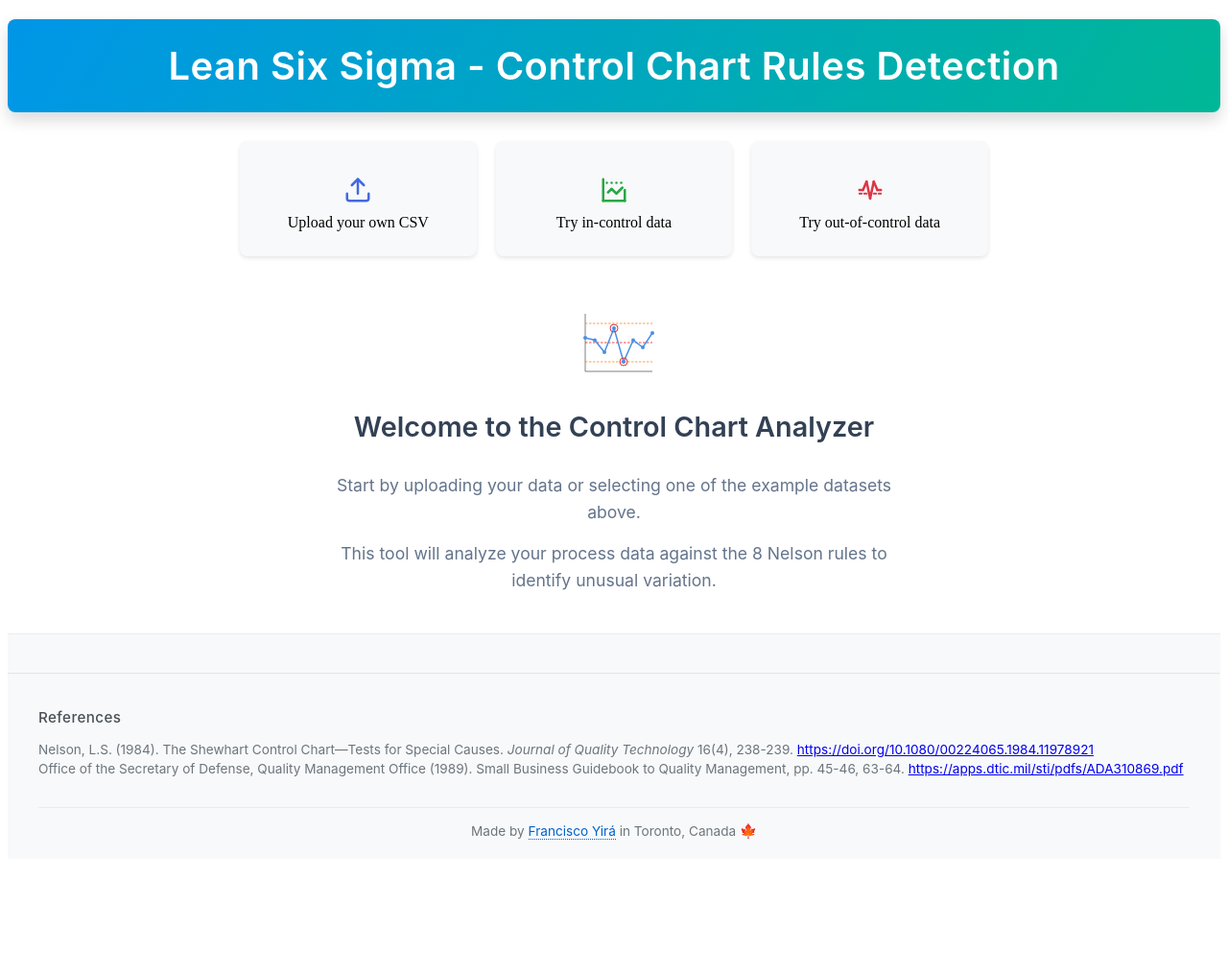
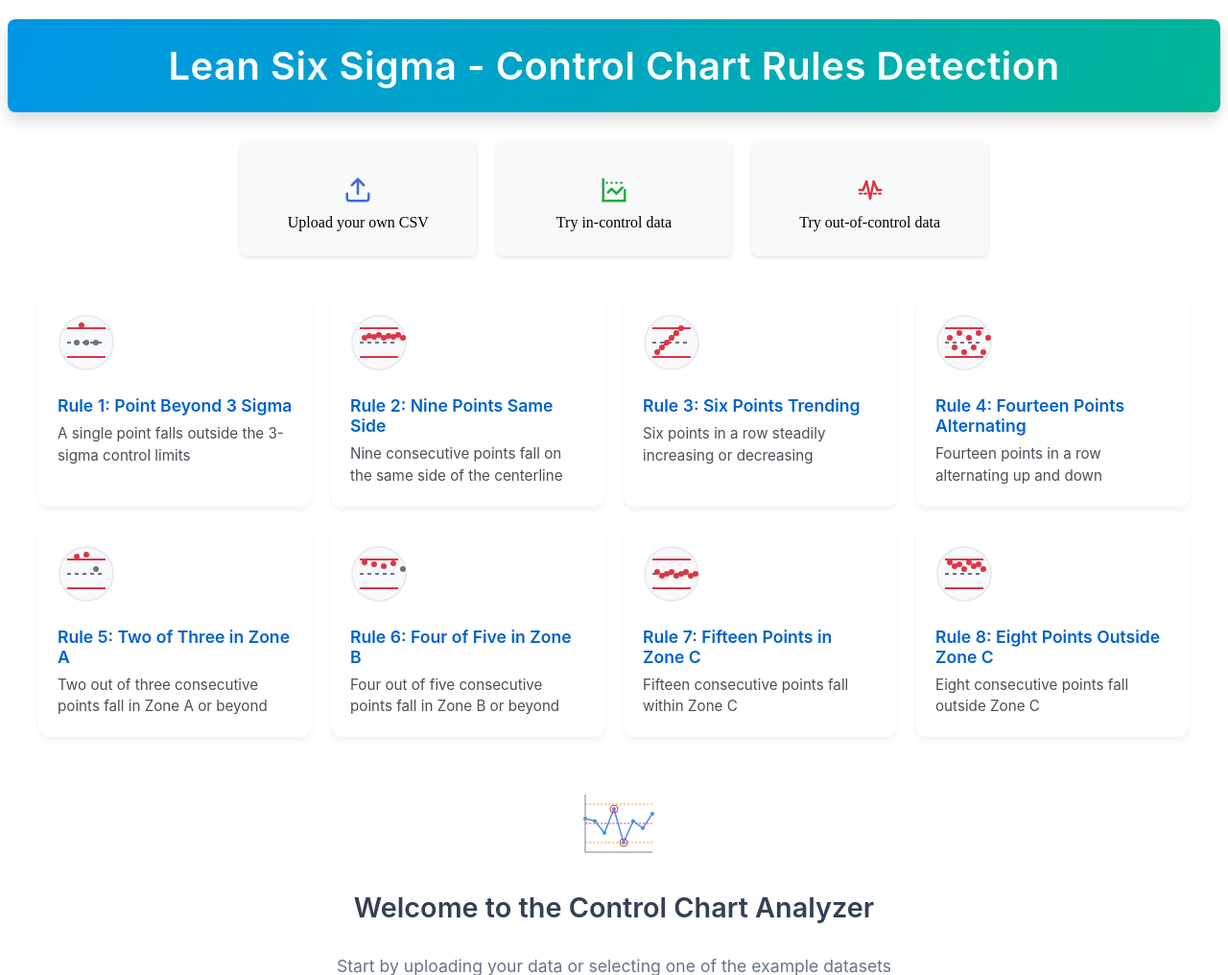
Before and after one commit to franciscoyira/lss_controlchart_web, a Flask app: page / in a window 1280 px wide. Shown: the top 1016 px of the page at 96% size. Before the commit the page ends 875 px from the top, so only its background shows below. Run offline with Flask 3, Linux system fonts and the light colour scheme.

Commit message:
MVP of #8

```diff
--- a/app/app.py
+++ b/app/app.py
@@ -20,13 +20,12 @@ app.layout = html.Div([
     html.Div([
         # Upload CSV Card
         html.Div([
-            html.Div([
-                html.Img(src='/assets/upload_icon.svg', className='card-icon'),
-                html.Div("Upload your own CSV")
-            ], className='card-content'),
             dcc.Upload(
                 id='upload-data',
-                children=html.Div([]),
+                children=html.Div([
+                    html.Img(src='/assets/upload_icon.svg', className='card-icon'),
+                    html.Div("Upload your own CSV")
+                ], className='card-content'),
                 className='upload-component'
             ),
         ], id='upload-card', className='option-card upload-card'),
@@ -50,6 +49,9 @@ app.layout = html.Div([
 
     # Plot container
     html.Div(id='plot-container'),
+
+    # Rule boxes container
+    html.Div(id='rule-boxes-container', className='rule-boxes-container'),
 
     # Display the uploaded data info
     html.Div(id='output-data-upload'),
@@ -376,13 +378,80 @@ def process_data(df):
 
     return df_with_rules, limits
 
+def create_rule_boxes():
+    """Create the rule boxes component with illustrations and descriptions"""
+    rules = [
+        {
+            'number': 1,
+            'title': 'Point Beyond 3 Sigma',
+            'description': 'A single point falls outside the 3-sigma control limits',
+            'icon': '/assets/rule1.svg'
+        },
+        {
+            'number': 2,
+            'title': 'Nine Points Same Side',
+            'description': 'Nine consecutive points fall on the same side of the centerline',
+            'icon': '/assets/rule2.svg'
+        },
+        {
+            'number': 3,
+            'title': 'Six Points Trending',
+            'description': 'Six points in a row steadily increasing or decreasing',
+            'icon': '/assets/rule3.svg'
+        },
+        {
+            'number': 4,
+            'title': 'Fourteen Points Alternating',
+            'description': 'Fourteen points in a row alternating up and down',
+            'icon': '/assets/rule4.svg'
+        },
+        {
+            'number': 5,
+            'title': 'Two of Three in Zone A',
+            'description': 'Two out of three consecutive points fall in Zone A or beyond',
+            'icon': '/assets/rule5.svg'
+        },
+        {
+            'number': 6,
+            'title': 'Four of Five in Zone B',
+            'description': 'Four out of five consecutive points fall in Zone B or beyond',
+            'icon': '/assets/rule6.svg'
+        },
+        {
+            'number': 7,
+            'title': 'Fifteen Points in Zone C',
+            'description': 'Fifteen consecutive points fall within Zone C',
+            'icon': '/assets/rule7.svg'
+        },
+        {
+            'number': 8,
+            'title': 'Eight Points Outside Zone C',
+            'description': 'Eight consecutive points fall outside Zone C',
+            'icon': '/assets/rule8.svg'
+        }
+    ]
+
+    rule_boxes = []
+    for rule in rules:
+        rule_box = html.Div([
+            html.Img(src=rule['icon'], className='rule-icon'),
+            html.Div([
+                html.H4(f"Rule {rule['number']}: {rule['title']}", className='rule-title'),
+                html.P(rule['description'], className='rule-description')
+            ], className='rule-content')
+        ], className='rule-box')
+        rule_boxes.append(rule_box)
+
+    return html.Div(rule_boxes, className='rule-boxes-grid')
+
 @callback(
     [Output('plot-container', 'children'),
      Output('output-data-upload', 'children'),
      Output('stored-data', 'data'),
      Output('empty-state', 'style'),
      Output('processed-data-store', 'data'),
-     Output('download-container', 'style')],
+     Output('download-container', 'style'),
+     Output('rule-boxes-container', 'children')],
     [Input('upload-data', 'contents'),
      Input('btn-in-control', 'n_clicks'),
      Input('btn-out-of-control', 'n_clicks')],
@@ -396,7 +465,7 @@ def update_output(contents, in_control_clicks, out_control_clicks, filename, sto
 
     if not ctx.triggered:
         # No triggers, return empty outputs with visible empty state
-        return html.Div(), None, None, empty_state_style, None, download_container_style
+        return html.Div(), None, None, empty_state_style, None, download_container_style, create_rule_boxes()
 
     trigger_id = ctx.triggered[0]['prop_id'].split('.')[0]
 
@@ -414,10 +483,10 @@ def update_output(contents, in_control_clicks, out_control_clicks, filename, sto
         dataset_name = 'out_of_control.csv'
     else:
         # No valid triggers, return current state with visible empty state
-        return html.Div('Upload a file or select a predefined dataset.'), html.Div(), stored_data, empty_state_style, None, download_container_style
+        return html.Div('Upload a file or select a predefined dataset.'), html.Div(), stored_data, empty_state_style, None, download_container_style, create_rule_boxes()
 
     if df is None:
-        return html.Div('Error processing the data.'), html.Div(), None, empty_state_style, None, download_container_style
+        return html.Div('Error processing the data.'), html.Div(), None, empty_state_style, None, download_container_style, create_rule_boxes()
 
     # Process the data
     df_with_rules, limits = process_data(df)
@@ -499,7 +568,7 @@ def update_output(contents, in_control_clicks, out_control_clicks, filename, sto
     empty_state_style = {'display': 'none'}
     download_container_style = {'display': 'block', 'marginBottom': '10px'}
 
-    return plot_component, data_info, stored_data, empty_state_style, processed_data, download_container_style
+    return plot_component, data_info, stored_data, empty_state_style, processed_data, download_container_style, create_rule_boxes()
 
 @callback(
     Output('download-dataframe-csv', 'data'),
@@ -519,8 +588,17 @@ def download_csv(n_clicks, processed_data, stored_data):
     # Generate filename based on the original dataset name
     filename = "rules_" + (stored_data.get('dataset_name', 'dataset') if stored_data else 'dataset')
 
-    # Return the CSV data
-    return dcc.send_data_frame(df.to_pandas(), filename, index=False)
+    # Use StringIO to capture the CSV output
+    csv_buffer = io.StringIO()
+    df.write_csv(csv_buffer)
+    csv_string = csv_buffer.getvalue()
+
+    # Return CSV data directly
+    return dict(
+        content=csv_string,
+        filename=filename,
+        type='text/csv'
+    )
 
 if __name__ == '__main__':
     app.run(debug=True)
--- a/app/assets/styles.css
+++ b/app/assets/styles.css
@@ -51,6 +51,12 @@
 
 .upload-card {
     position: relative;
+    overflow: hidden;
+}
+
+.upload-card .card-content {
+    position: relative;
+    z-index: 0;
 }
 
 .card-content {
@@ -72,8 +78,8 @@
     left: 0;
     width: 100%;
     height: 100%;
-    opacity: 0;
     cursor: pointer;
+    z-index: 1;
 }
 
 /* Hidden elements */
@@ -272,3 +278,85 @@
 .data-source-header h5 {
     margin: 0;
 }
+
+/* Rule boxes styles */
+.rule-boxes-container {
+    margin: 40px auto;
+    max-width: 1200px;
+    padding: 0 20px;
+}
+
+.rule-boxes-grid {
+    display: grid;
+    grid-template-columns: repeat(auto-fit, minmax(280px, 1fr));
+    gap: 20px;
+    margin-top: 20px;
+}
+
+.rule-box {
+    background-color: #ffffff;
+    border-radius: 12px;
+    padding: 20px;
+    box-shadow: 0 4px 6px rgba(0,0,0,0.05);
+    display: flex;
+    flex-direction: column;
+    gap: 15px;
+    transition: transform 0.2s, box-shadow 0.2s;
+}
+
+.rule-box:hover {
+    transform: translateY(-2px);
+    box-shadow: 0 6px 12px rgba(0,0,0,0.1);
+}
+
+.rule-icon {
+    width: 60px;
+    height: 60px;
+    margin-bottom: 10px;
+}
+
+.rule-content {
+    display: flex;
+    flex-direction: column;
+    gap: 8px;
+}
+
+.rule-title {
+    font-family: "Inter", "Segoe UI", system-ui, sans-serif;
+    font-size: 1.1rem;
+    font-weight: 600;
+    color: #0062cc;
+    margin: 0;
+}
+
+.rule-description {
+    font-family: "Inter", "Segoe UI", system-ui, sans-serif;
+    font-size: 0.95rem;
+    color: #495057;
+    line-height: 1.5;
+    margin: 0;
+}
+
+/* Responsive adjustments */
+@media (max-width: 768px) {
+    .rule-boxes-grid {
+        grid-template-columns: 1fr;
+    }
+
+    .rule-box {
+        padding: 15px;
+    }
+
+    .rule-icon {
+        width: 50px;
+        height: 50px;
+    }
+
+    .rule-title {
+        font-size: 1rem;
+    }
+
+    .rule-description {
+        font-size: 0.9rem;
+    }
+}
```
Also changed, not shown: app/assets/rule1.svg (added), app/assets/rule2.svg (added), app/assets/rule3.svg (added), app/assets/rule4.svg (added), app/assets/rule5.svg (added), app/assets/rule6.svg (added), app/assets/rule7.svg (added), app/assets/rule8.svg (added).
